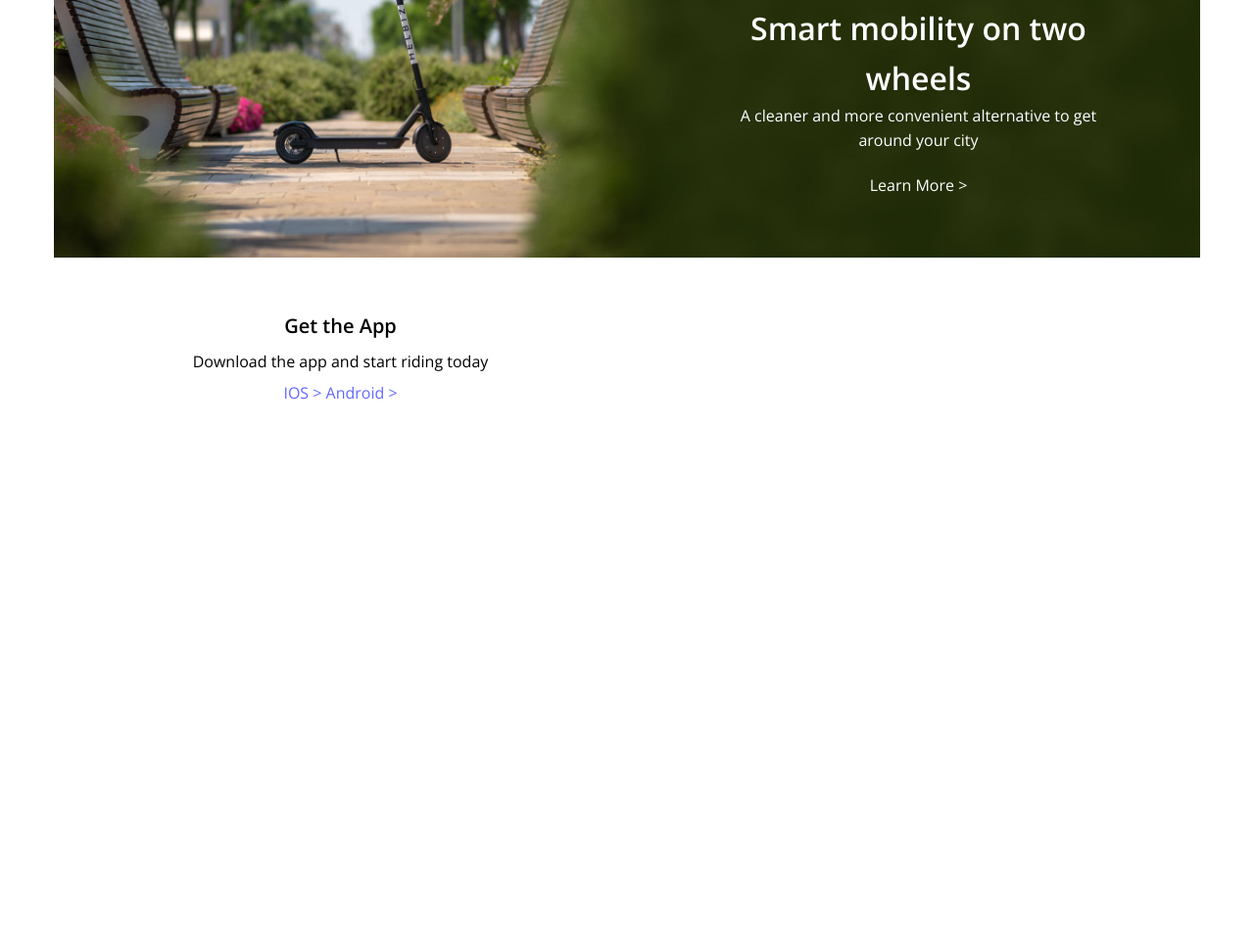
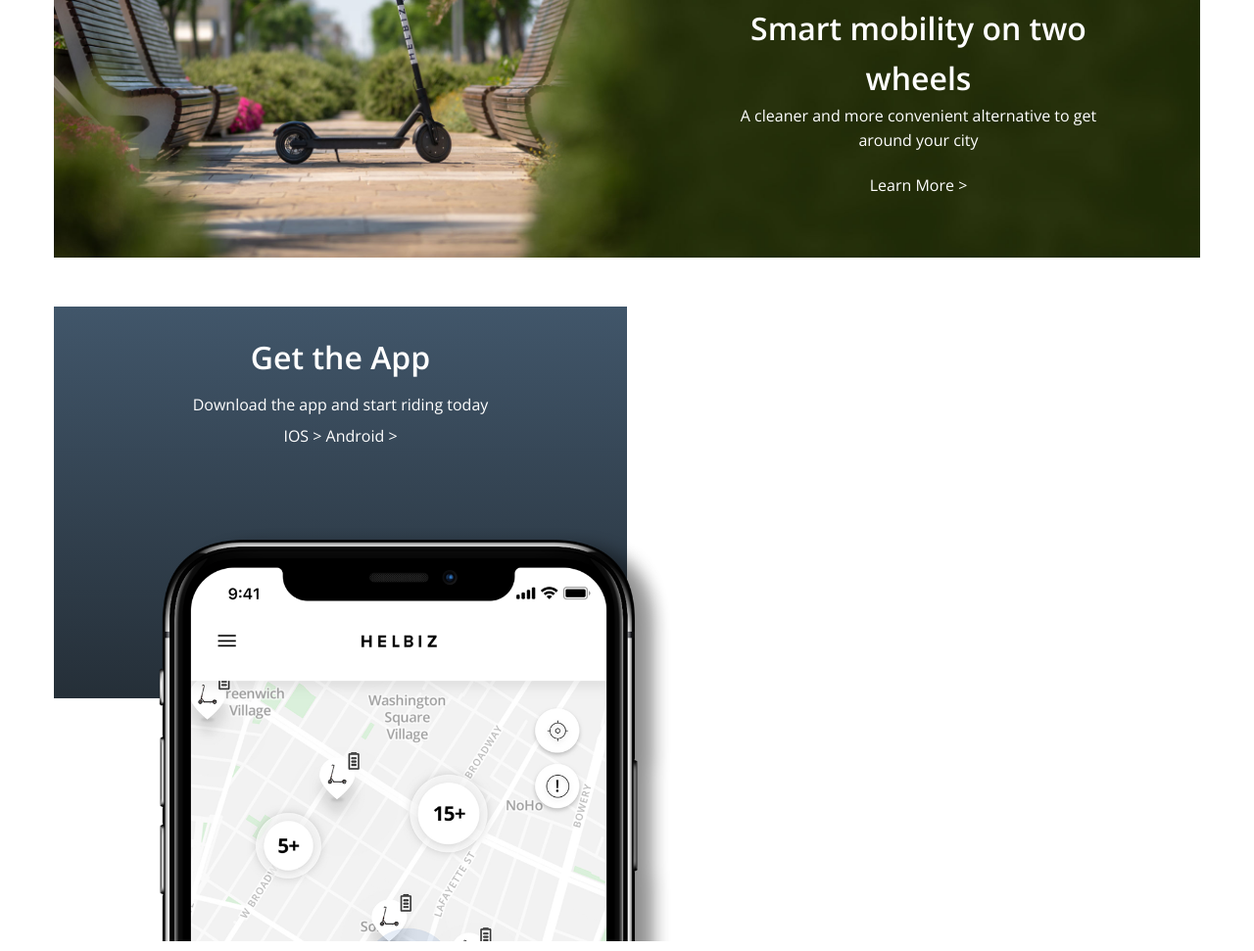
Before and after one commit to SimonaCinti/html-css-helbiz, a plain HTML site: page index.html in a window 1280 px wide. Shown: the part 1800-2771 px from the top of the page at 98% size. Before the commit the page ends 2217 px from the top, so only its background shows below. Drawn offline with nearby package versions, Linux system fonts and the light colour scheme.

Commit message:
get the app

```diff
--- a/css/styles.css
+++ b/css/styles.css
@@ -203,6 +203,22 @@ main .container.smart {
   color: white;
 }
 
+/* MAIN | Get App */
+
+main .container .getapp {
+  height: 400px;
+  background: linear-gradient(#41566a, #252f38) 50% no-repeat;
+}
+
+main .container .getapp .getapp-text {
+  margin-top: 20px;
+}
+
+main .container .getapp .getapp-text a {
+  text-decoration: none;
+  color: white;
+}
+
 /*! TABLET VERSION */
 
 @media screen and (min-width: 768px) {
--- a/index.html
+++ b/index.html
@@ -110,13 +110,17 @@
       </section>
       <!-- MAIN | Get App Find Us -->
       <section class="container">
-        <!-- Left Column -->
-        <div class="col-xs-12 col-md-6 col-lg-6">
-          <h3>Get the App</h3>
-          <p>Download the app and start riding today</p>
-          <a href="">IOS &gt; </a>
-          <a href=""> Android &gt; </a>
+        <!-- Left Column | Get App-->
+        <div class="col-xs-12 col-md-6 col-lg-6 getapp">
+          <div class="getapp-text">
+            <h2>Get the App</h2>
+            <p class="white">Download the app and start riding today</p>
+            <a href="">IOS &gt; </a>
+            <a href=""> Android &gt; </a>
+            <img src="./img/helbiz-app.png" alt="" />
+          </div>
         </div>
+        <!-- Right Column | Find Us -->
         <div class="col-xs-12 col-md-6 col-lg-6"></div>
       </section>
     </main>
```
